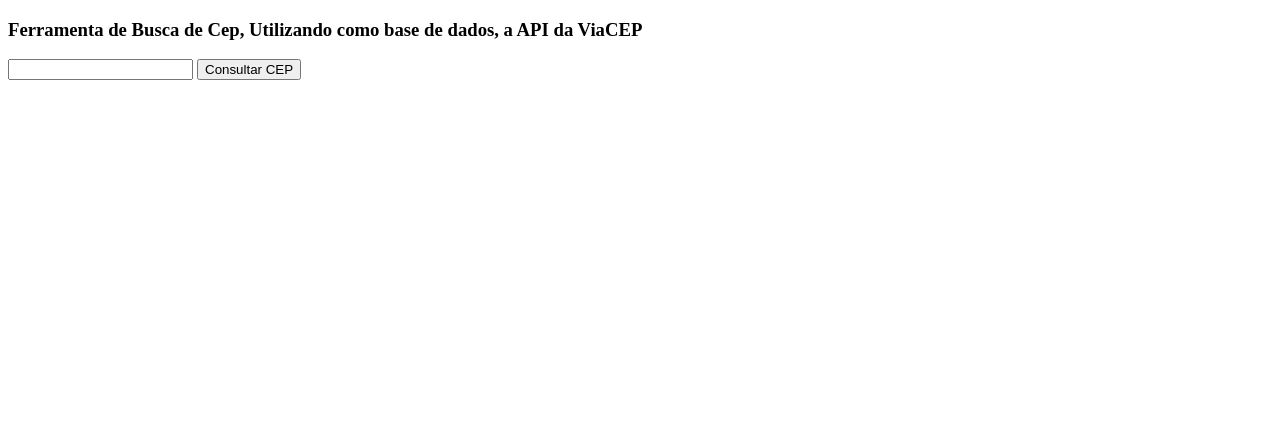
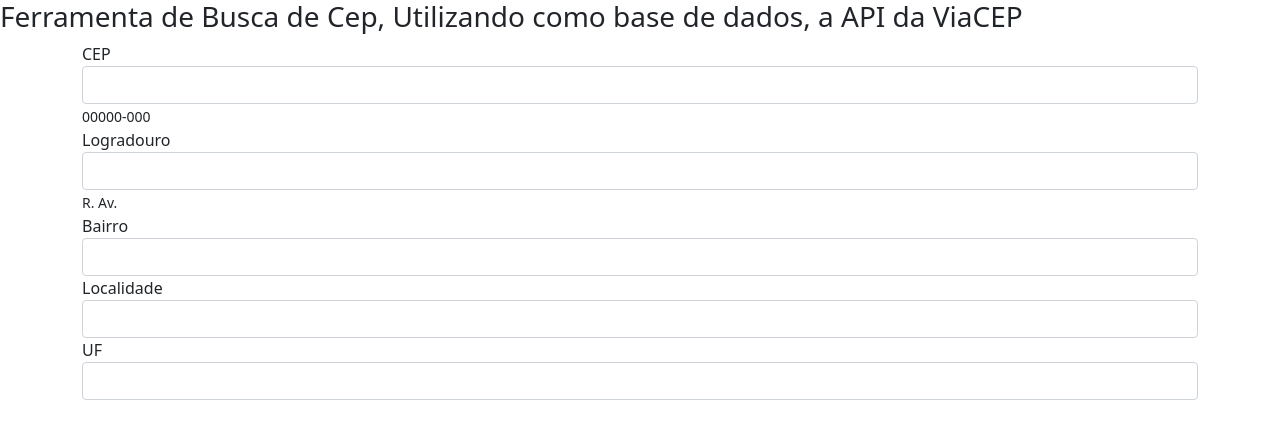
Before and after one commit to soudanieldias/Pesquisa-CEP, a website: page index.html in a window 1280 px wide. Drawn offline with nearby package versions, Linux system fonts and the light colour scheme; files whose address does not match are found by name.

Commit message:
Cria estrutura do HTML

```diff
--- a/index.html
+++ b/index.html
@@ -4,19 +4,42 @@
     <meta charset="UTF-8">
     <meta http-equiv="X-UA-Compatible" content="IE=edge">
     <meta name="viewport" content="width=device-width, initial-scale=1.0">
+    <link rel="stylesheet" href="node_modules/bootstrap/dist/css/bootstrap.min.css">
     <title>Busca CEP</title>
 </head>
 <body>
     <header id="cabecalho">
         <h3>Ferramenta de Busca de Cep, Utilizando como base de dados, a API da ViaCEP</h3>
     </header>
-    <main id="principal">
-        <form action="" id="formulario">
-            <input type="text" name="CEP" id="CEP">
-            <!-- <input type="text" name="rua" id="rua"> -->
-            <input type="button" value="Consultar CEP">
+    <div class="container">
+        <form id="formulario">
+            <div class="form-group">
+                <label for="cep">CEP</label>
+                <input type="text" class="form-control" id="cep">
+                <small>00000-000</small>
+            </div>
+            <div class="form-group">
+                <label for="logradouro">Logradouro</label>
+                <input type="text" class="form-control" id="logradouro">
+                <small>R. Av.</small>
+            </div>
+            <div class="form-group">
+                <label for="bairro">Bairro</label>
+                <input type="text" class="form-control" id="bairro">
+                <small></small>
+            </div>
+            <div class="form-group">
+                <label for="localidade">Localidade</label>
+                <input type="text" class="form-control" id="localidade">
+                <small></small>
+            </div>
+            <div class="form-group">
+                <label for="UF">UF</label>
+                <input type="text" class="form-control" id="uf">
+                <small></small>
+            </div>
         </form>
-    </main>
+    </div>
 </body>
 <script src="script.js"></script>
 </html>
```
